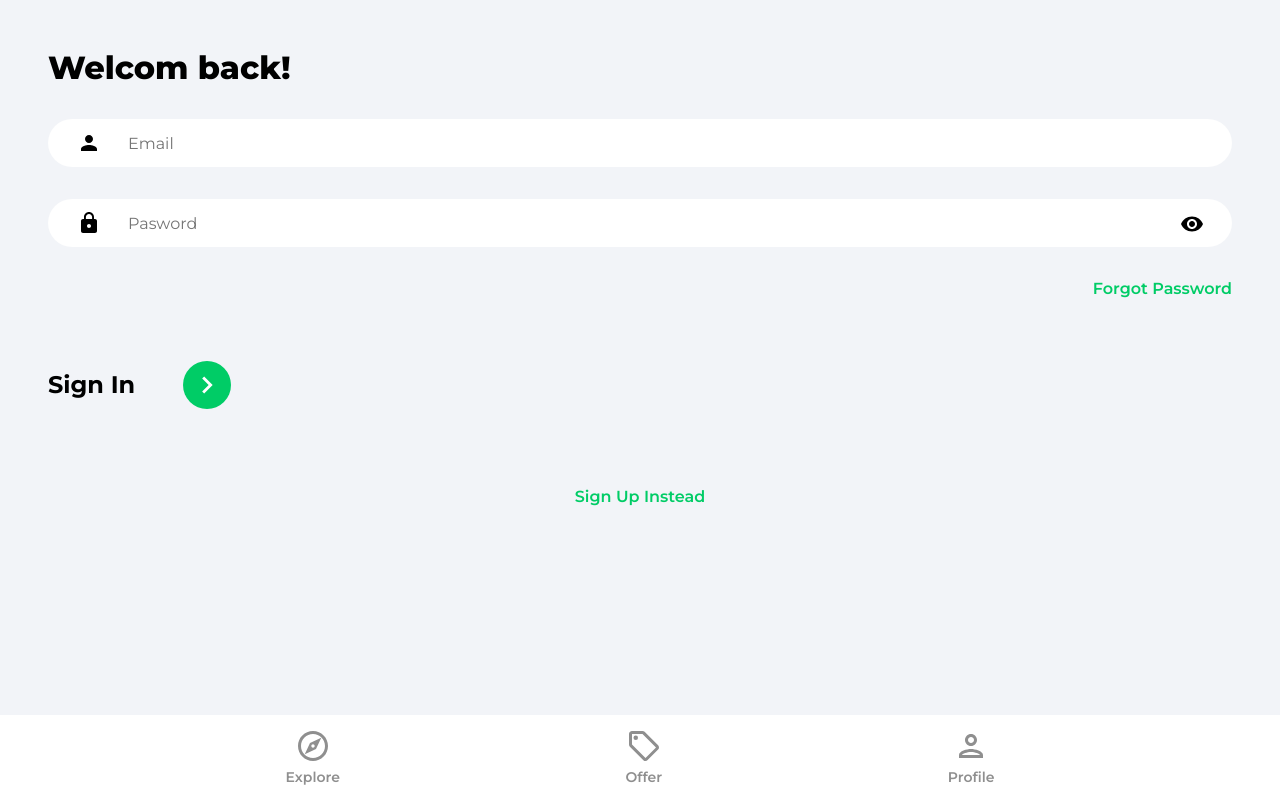
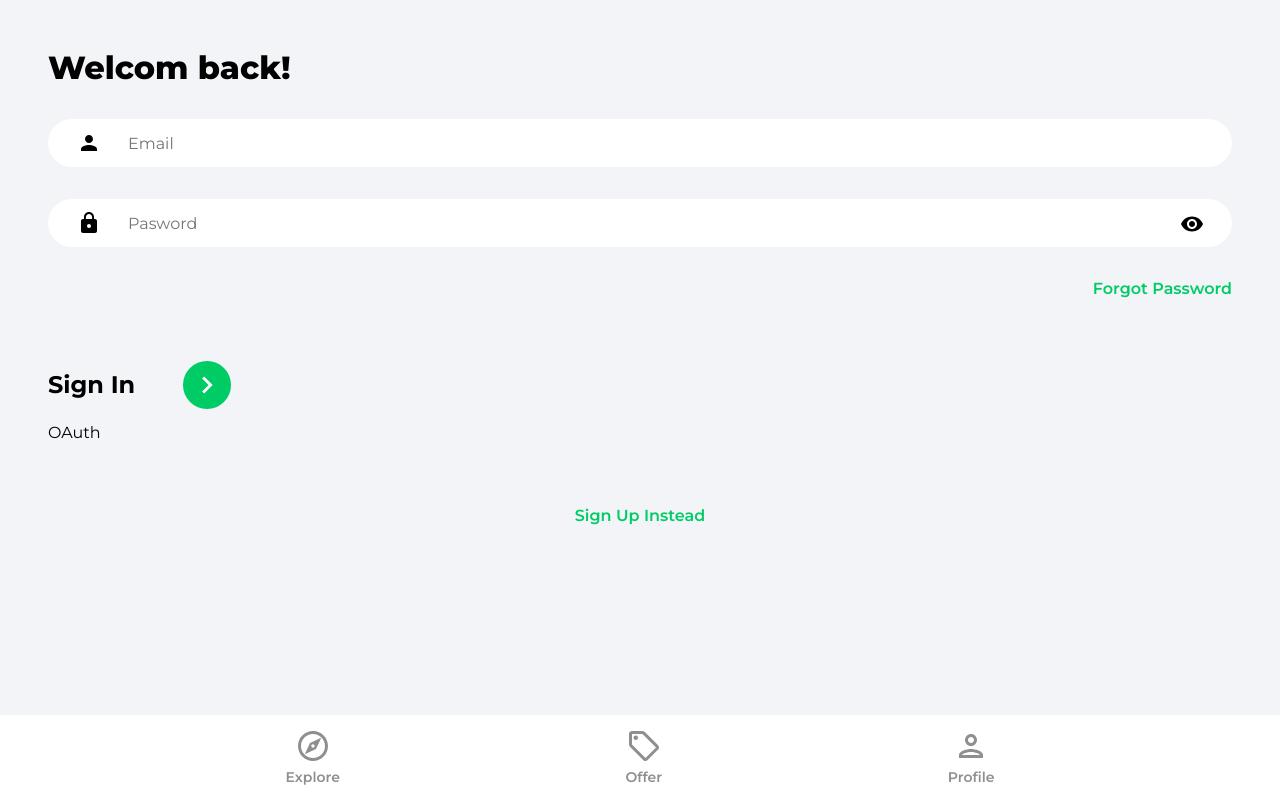
Before and after one commit to Georgefraiha/house-react, a React (Create React App) app: page /sign-in in a window 1280 px wide. Built offline with nearby package versions, Linux system fonts and the light colour scheme.

Commit message:
adding google auth

```diff
--- /dev/null
+++ b/src/components/OAuth.jsx
@@ -0,0 +1,16 @@
+import React from 'react'
+import {useLocaton, useNavigate} from 'react-router-dom'
+import {getAuth, signInWithPopup, GoogleAuthProvider} from 'firebase/auth'
+import {doc, setDoc, getDoc} from 'firebase/firestore'
+import {db} from '../firebase.config'
+import {toast} from 'react-toastify'
+import googleIcon from '../assets/svg/googleIcon.svg'
+
+
+function OAuth() {
+  return (
+    <div>OAuth</div>
+  )
+}
+
+export default OAuth
--- a/src/pages/SignIn.jsx
+++ b/src/pages/SignIn.jsx
@@ -5,7 +5,8 @@
 import visibilityIcon from '../assets/svg/visibilityIcon.svg'
 import {getAuth, signInWithEmailAndPassword } from 'firebase/auth'
 import {toast} from 'react-toastify'
-
+import OAuth
+  from '../components/OAuth'
 function SignIn() {
   const [showPassword, setShowPassword] = useState(false)
   const [formData, setFormData]=useState({
@@ -66,7 +67,7 @@
   </div>
 </form>
 
-{/*Google oAuth */}
+<OAuth />
 
 <Link to='/sign-up' className='registerLink'  >
   Sign Up Instead
```
